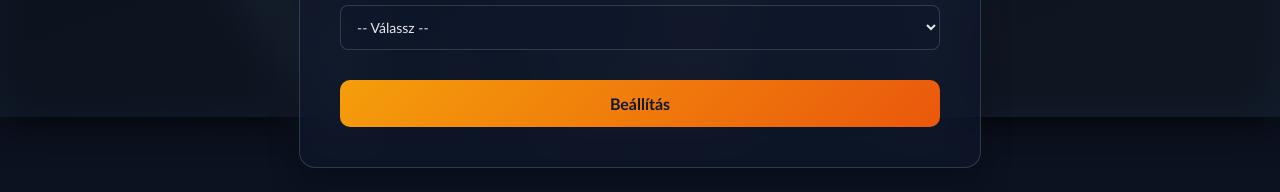
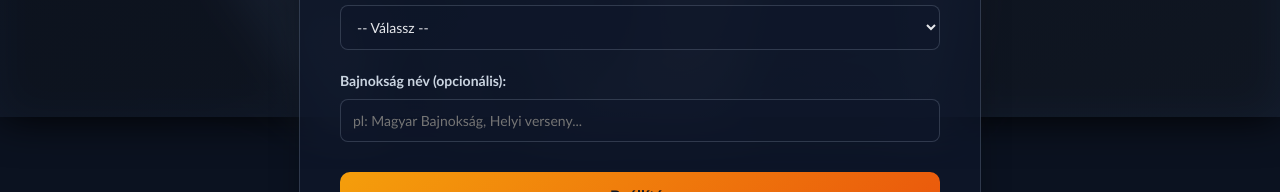
Before and after one commit to laczkovszkiP01/Darts_Score, a React (Vite) app: page /gameMenu in a window 1280 px wide. Shown: the part 683-875 px from the top of the page. Built offline with nearby package versions, Linux system fonts and the light colour scheme; no server answers.

Commit message:
updated gameMenu with tournaments

```diff
--- a/src/pages/GameMenu/GameMenu.jsx
+++ b/src/pages/GameMenu/GameMenu.jsx
@@ -18,6 +18,7 @@ function GameMenu() {
     const [gameLength, setGameLength] = useState('');
     const [gameType, setGameType] = useState('');
     const [firstTo, setFirstTo] = useState('');
+    const [championshipName, setChampionshipName] = useState('');
 
     const playerCount = playerModeOptions.find((option) => option.value === playerMode)?.playerCount ?? 2;
 
@@ -80,6 +81,7 @@ function GameMenu() {
                 gameMode: gameLength,
                 outMode,
                 firstTo: Number(firstTo),
+                championshipName: championshipName.trim() || null,
             },
         });
     };
@@ -170,6 +172,17 @@ function GameMenu() {
                                 </select>
                             </div>
 
+                            <div className={style.formGroup}>
+                                <label htmlFor="championshipName">Bajnokság név (opcionális):</label>
+                                <input
+                                    type="text"
+                                    id="championshipName"
+                                    value={championshipName}
+                                    onChange={(e) => setChampionshipName(e.target.value)}
+                                    placeholder="pl: Magyar Bajnokság, Helyi verseny..."
+                                />
+                            </div>
+
                             <button type="submit" className={style.submitBtn}>
                                 Beállítás
                             </button>
```
